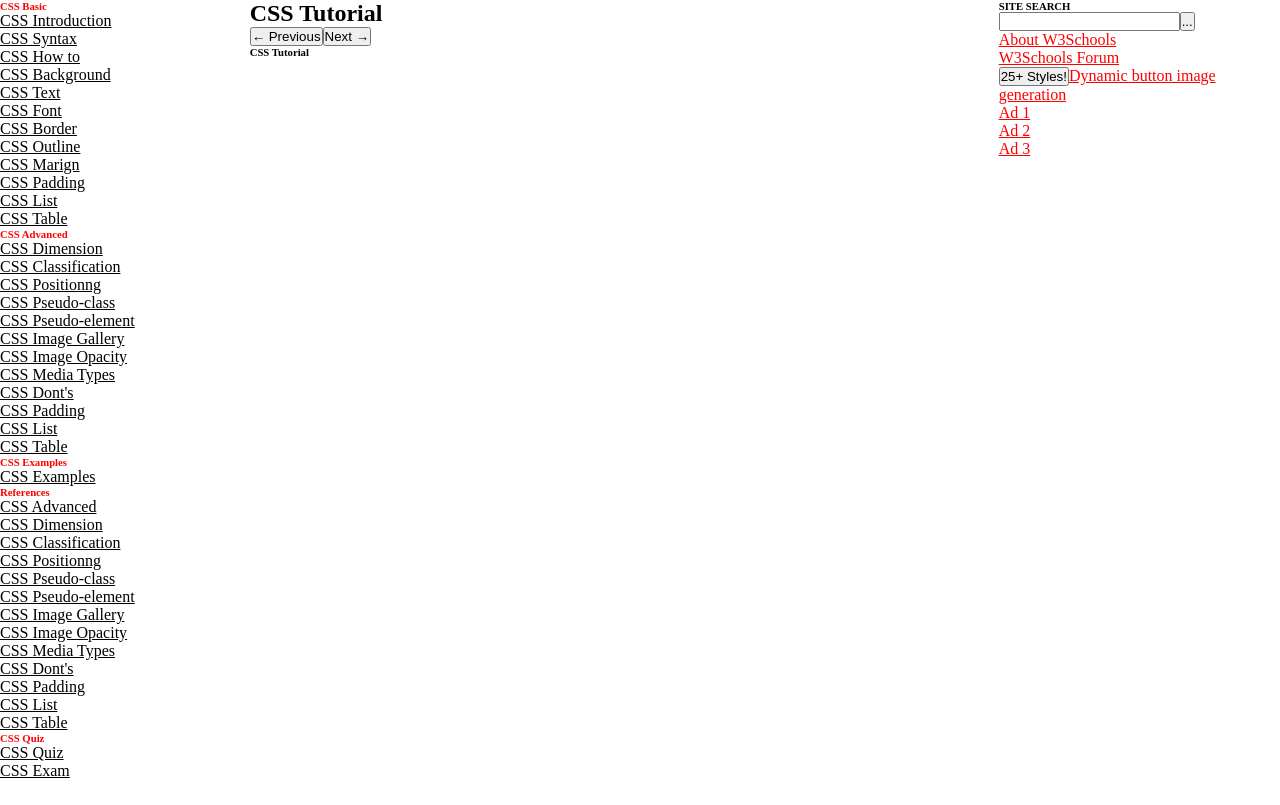
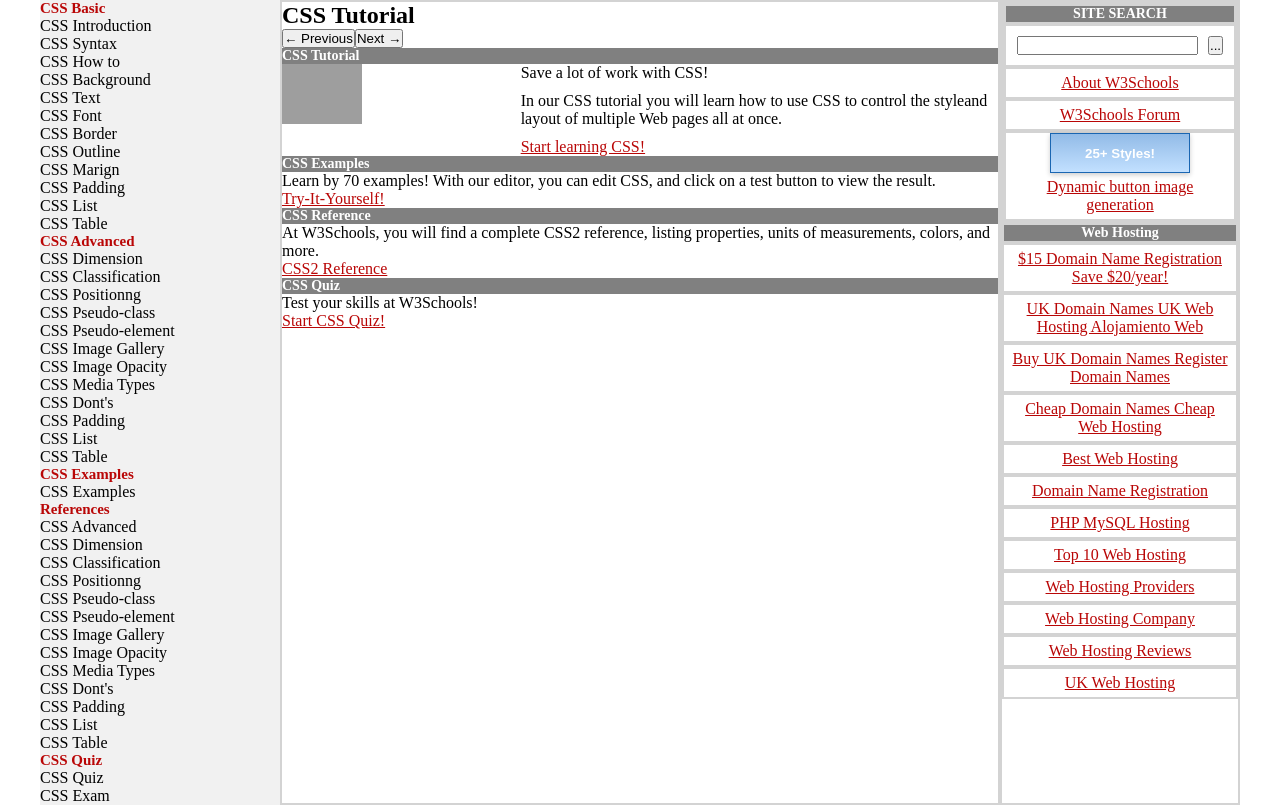
Before and after one commit to kosuo9909/css-doc-site, a React (Create React App) app: page / in a window 1280 px wide. Built offline with nearby package versions, Linux system fonts and the light colour scheme; grey boxes are pictures that could not be loaded.

Commit message:
finalize task semantics-wise

```diff
--- a/src/App.css
+++ b/src/App.css
@@ -1,3 +1,7 @@
 .app {
+  width: 1200px;
   display: flex;
+  margin: 0 auto;
+  justify-content: space-between;
+  background-color: #F1F1F1;
 }
--- a/src/components/LeftNavBar.jsx
+++ b/src/components/LeftNavBar.jsx
@@ -13,7 +13,9 @@ const LeftSideBar = ({ mockNavBar }) => {
             <ul>
               {links.map((link, linkIndex) => (
                 <li key={linkIndex}>
-                  <a href="/">{link}</a>
+                  <a href="/" className=" no-text-decoration">
+                    {link}
+                  </a>
                 </li>
               ))}
             </ul>
--- a/src/components/MainContent.css
+++ b/src/components/MainContent.css
@@ -1,3 +1,21 @@
 .main-content{
     width: 60%;
+    background-color: #fff;
+    border: 2px solid lightgrey;
+
 }
+
+img {
+    width: 80px;
+}
+
+.tutorial-wrapper {
+    display: grid;
+    grid-template-columns: 1fr 2fr;
+}
+
+.paragraphs-wrapper {
+    display: flex;
+    flex-direction: column;
+    gap: 10px;
+}
--- a/src/components/MainContent.jsx
+++ b/src/components/MainContent.jsx
@@ -10,7 +10,56 @@ const MainContent = () => {
         </div>
       </section>
       <section>
-        <h6>CSS Tutorial</h6>
+        <h6 className="grey-background white">CSS Tutorial</h6>
+        <div className="tutorial-wrapper">
+          <img
+            src="https://cdn-icons-png.flaticon.com/512/136/136527.png"
+            alt="css representation"
+          ></img>
+          <div className="paragraphs-wrapper">
+            <p>Save a lot of work with CSS!</p>
+            <p>
+              In our CSS tutorial you will learn how to use CSS to control the
+              styleand layout of multiple Web pages all at once.
+            </p>
+            <a href="/" className="red">
+              Start learning CSS!
+            </a>
+          </div>
+        </div>
+      </section>
+      <section>
+        <h6 className="grey-background white">CSS Examples</h6>
+        <div>
+          <p>
+            Learn by 70 examples! With our editor, you can edit CSS, and click
+            on a test button to view the result.
+          </p>
+          <a href="/" className="red">
+            Try-It-Yourself!
+          </a>
+        </div>
+      </section>
+      <section>
+        <h6 className="grey-background white">CSS Reference</h6>
+        <div>
+          <p>
+            At W3Schools, you will find a complete CSS2 reference, listing
+            properties, units of measurements, colors, and more.
+          </p>
+          <a href="/" className="red">
+            CSS2 Reference
+          </a>
+        </div>
+      </section>
+      <section>
+        <h6 className="grey-background white">CSS Quiz</h6>
+        <div>
+          <p>Test your skills at W3Schools!</p>
+          <a href="/" className="red">
+            Start CSS Quiz!
+          </a>
+        </div>
       </section>
     </main>
   );
--- a/src/components/RightAside.css
+++ b/src/components/RightAside.css
@@ -0,0 +1,47 @@
+.right-aside {
+    width: 20%;
+    background-color: #fff;
+    border: 2px solid lightgrey;
+}
+
+.search-bar{
+    display: flex;
+    padding: 10px;
+    gap: 10px;
+    justify-content: center;
+}
+
+.li-centered {
+    display: flex;
+    align-items: center;
+    justify-content: center;
+    text-align: center;
+    padding: 5px;
+}
+
+
+
+.section-button-wrap{
+    display: flex;
+    flex-direction: column;
+    justify-content: center;
+    align-items: center;
+}
+
+.blue-button {
+    width: 140px;
+    height: 40px;
+    background: linear-gradient(to bottom, #92bbe7, #c2e0ff);
+    border: 1px solid #1A66B2;
+    box-shadow: 0px 2px 5px rgba(0, 0, 0, 0.2);
+    text-align: center;
+    color: white;
+    font-weight: bold;
+    transition: 0.3s;
+}
+
+.blue-button:hover{
+    cursor: pointer;
+    background: linear-gradient(to bottom, #b2d2f5, #cce1f5);
+
+}
--- a/src/components/RightAside.jsx
+++ b/src/components/RightAside.jsx
@@ -1,49 +1,104 @@
 import './RightAside.css';
 const RightAside = () => {
   return (
-    <aside>
-      <section className="search-bar-wrapper">
-        <h6>SITE SEARCH</h6>
-        <form className="search-bar">
+    <aside className="right-aside">
+      <section className="search-bar-wrapper border">
+        <h6 className="grey-background white centered-text border">
+          SITE SEARCH
+        </h6>
+        <form className="search-bar  border">
           <input type="text" aria-label="Search"></input>
           <button type="submit">...</button>
         </form>
         <nav>
           <ul>
-            <li>
+            <li className="li-centered  border">
               <a href="/" className="red">
                 About W3Schools
               </a>
             </li>
-            <li>
+            <li className="li-centered  border">
               <a href="/" className="red">
                 W3Schools Forum
               </a>
             </li>
           </ul>
         </nav>
-        <section>
-          <button>25+ Styles!</button>
-          <a href="/" className="red">
-            Dynamic button image generation
-          </a>
+        <section className="section-button-wrap border">
+          <button type="submit" className="blue-button">
+            25+ Styles!
+          </button>
+          <li>
+            <a href="/" className="red li-centered">
+              Dynamic button image generation
+            </a>
+          </li>
         </section>
       </section>
       <section className="ads">
+        <h6 className="grey-background white centered-text border">
+          Web Hosting
+        </h6>
+
         <ul>
-          <li>
+          <li className="li-centered border">
             <a href="/" className="red">
-              Ad 1
+              $15 Domain Name Registration Save $20/year!
             </a>
           </li>
-          <li>
+          <li className="li-centered border">
             <a href="/" className="red">
-              Ad 2
+              UK Domain Names UK Web Hosting Alojamiento Web
             </a>
           </li>
-          <li>
+          <li className="li-centered border">
             <a href="/" className="red">
-              Ad 3
+              Buy UK Domain Names Register Domain Names
+            </a>
+          </li>
+          <li className="li-centered border">
+            <a href="/" className="red">
+              Cheap Domain Names Cheap Web Hosting
+            </a>
+          </li>
+          <li className="li-centered border">
+            <a href="/" className="red">
+              Best Web Hosting
+            </a>
+          </li>
+          <li className="li-centered border">
+            <a href="/" className="red">
+              Domain Name Registration
+            </a>
+          </li>
+          <li className="li-centered border">
+            <a href="/" className="red">
+              PHP MySQL Hosting
+            </a>
+          </li>
+          <li className="li-centered border">
+            <a href="/" className="red">
+              Top 10 Web Hosting
+            </a>
+          </li>
+          <li className="li-centered border">
+            <a href="/" className="red">
+              Web Hosting Providers
+            </a>
+          </li>
+          <li className="li-centered border">
+            <a href="/" className="red">
+              Web Hosting Company
+            </a>
+          </li>
+          <li className="li-centered border">
+            <a href="/" className="red">
+              Web Hosting Reviews
+            </a>
+          </li>
+          <li className="li-centered border">
+            <a href="/" className="red">
+              UK Web Hosting
             </a>
           </li>
         </ul>
--- a/src/index.css
+++ b/src/index.css
@@ -10,12 +10,39 @@ li {
 
 a {
   color: inherit;
+
+}
+
+.no-text-decoration {
+  text-decoration: none;
+
 }
 
 .bold-red {
-  color: red;
+  color: rgb(185, 6, 6);
+
   font-weight: bold;
+  font-size: 15px;
 }
 .red {
-  color: red;
+  color: rgb(185, 6, 6);
+
 }
+
+.grey-background {
+  background-color: grey;
+}
+
+.white {
+  color: white;
+  font-size: 14px;
+}
+
+.centered-text {
+  text-align: center;
+}
+
+.border {
+  border: 2px solid lightgrey;
+
+}
```
